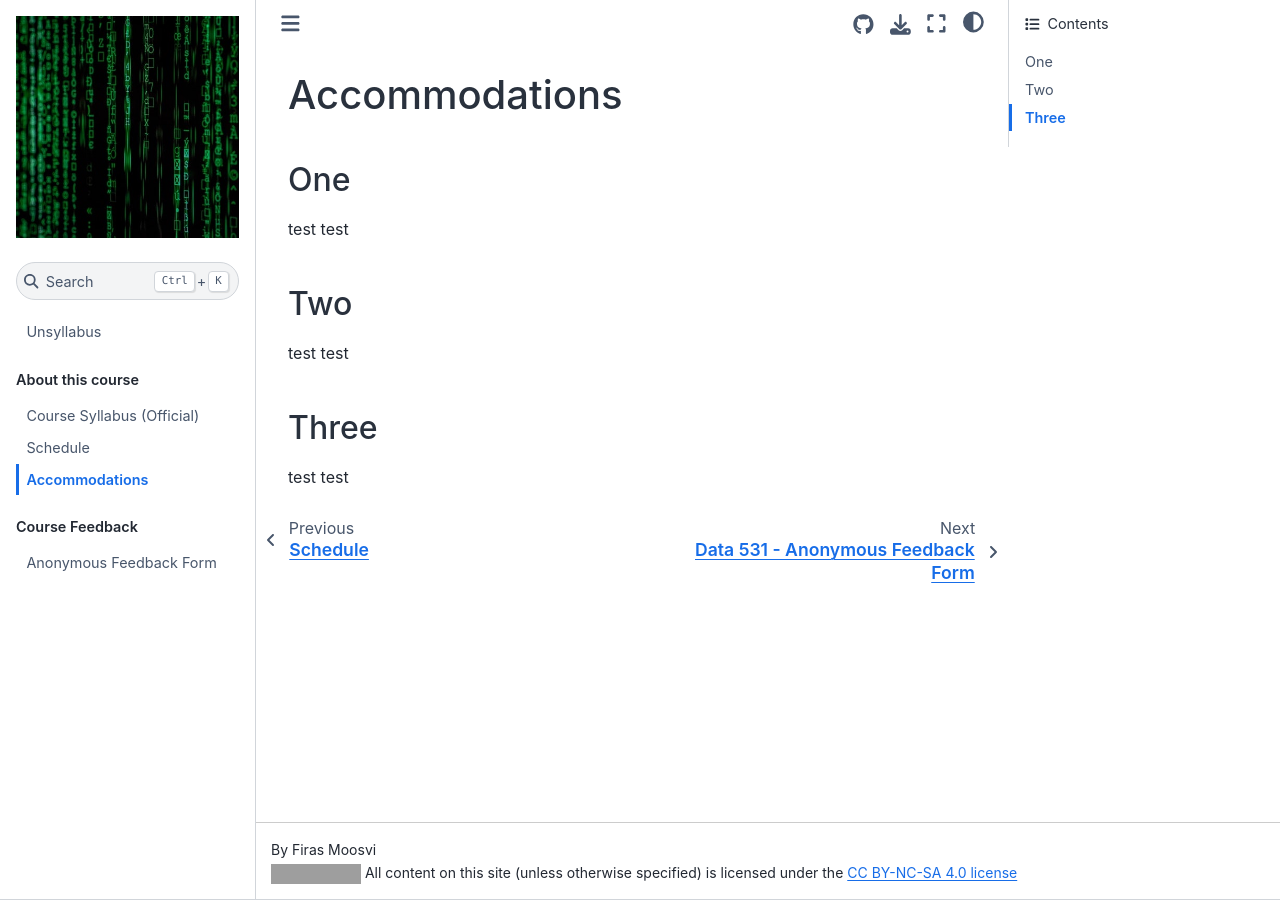
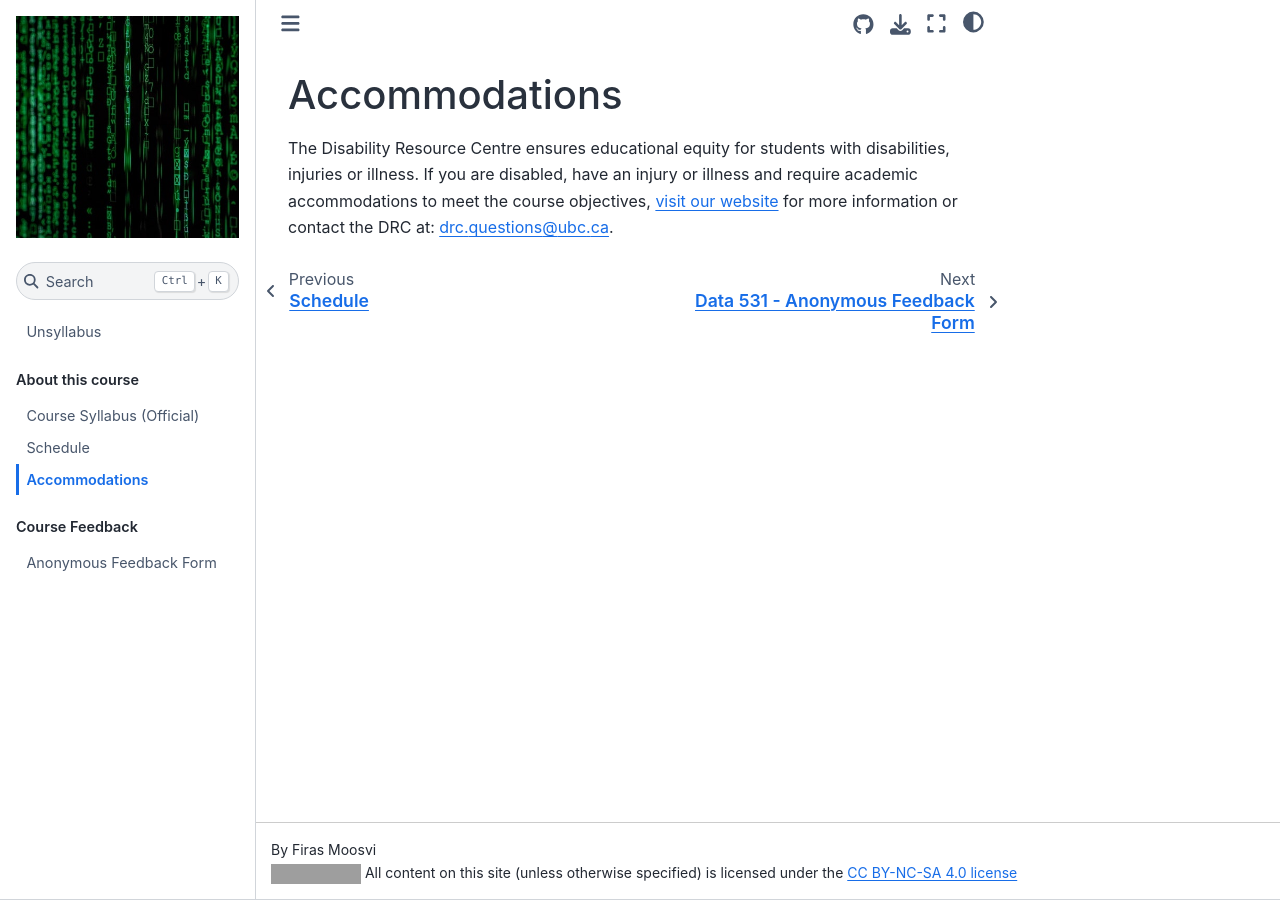
Before and after one commit to ubco-cmps/data531, a Jupyter Book: the page built from about/accommodations.md, in a window 1280 px wide. Built offline with Jupyter Book 1.0.4 settings and Sphinx 7.4.7 and the Sphinx Book theme 1.1.4, drawn with Linux system fonts in a browser that asks for light colours; grey boxes are pictures that could not be loaded.

Commit message:
update accommodations

```diff
--- a/about/accommodations.md
+++ b/about/accommodations.md
@@ -2,14 +2,5 @@
 Accommodations
 =======================
 
-## One
-
-test test
-
-## Two
-
-test test
-
-## Three
-
-test test
+The Disability Resource Centre ensures educational equity for students with disabilities, injuries or illness.
+If you are disabled, have an injury or illness and require academic accommodations to meet the course objectives, [visit our website](https://students.ok.ubc.ca/drc/welcome.html) for more information or contact the DRC at: [drc.questions@ubc.ca](mailto:drc.questions@ubc.ca).
```
